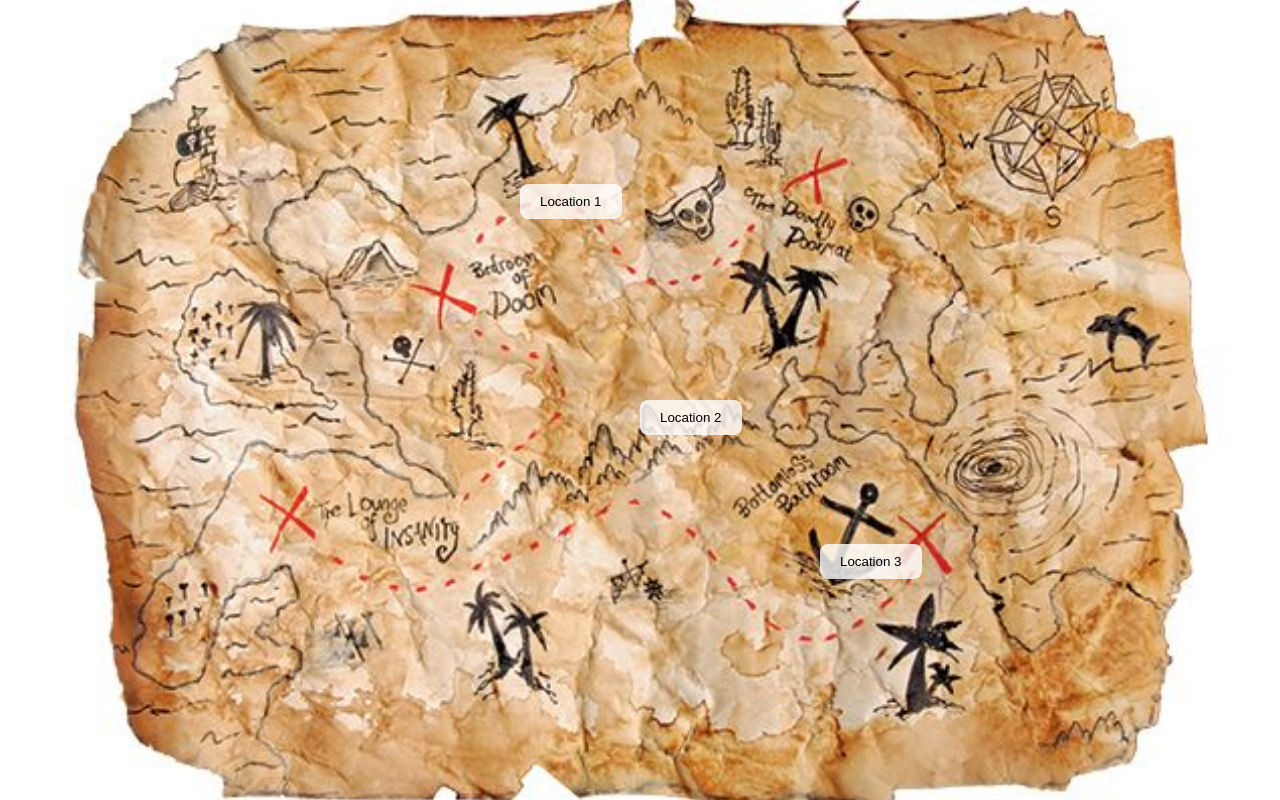
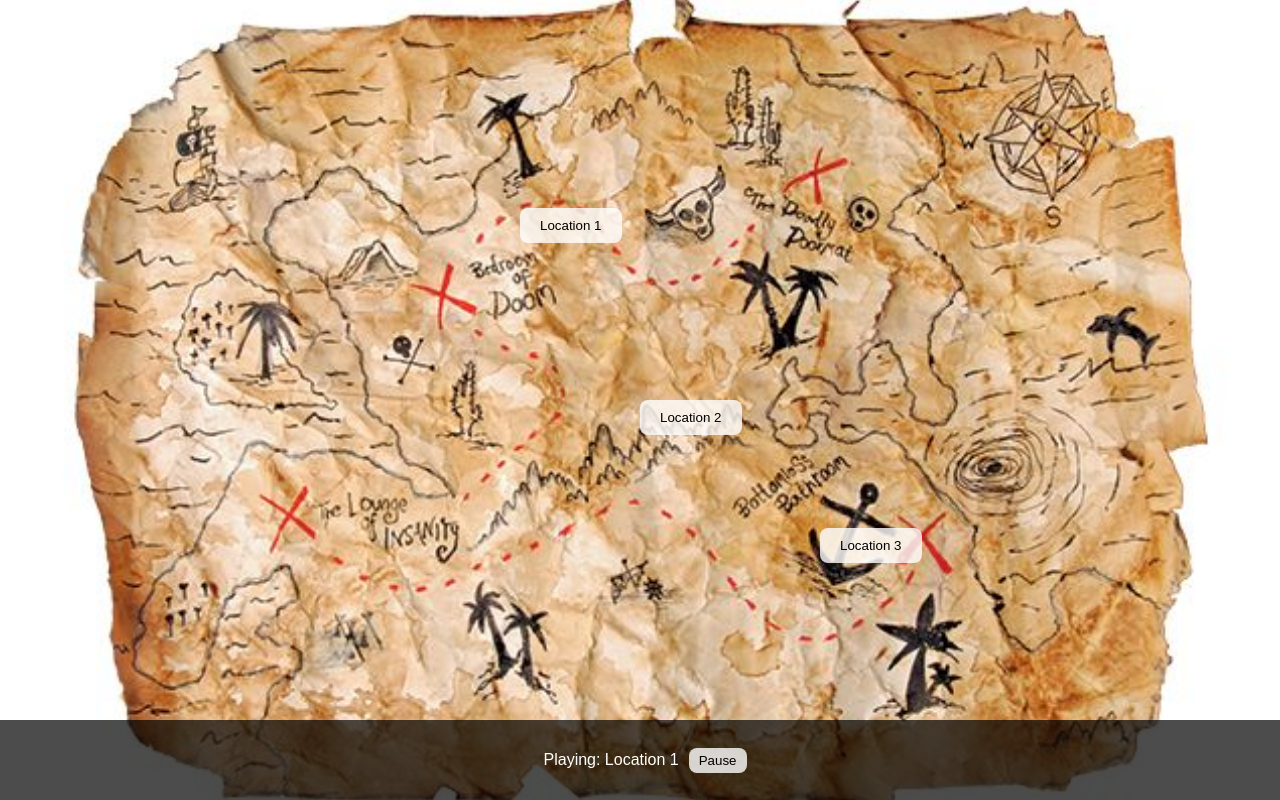
Before and after one commit to capatommy/TragWav, a plain HTML site: page index.html in a window 1280 px wide. Both pictures are taken after a click on the button "Location 1". Drawn offline with Linux system fonts and the light colour scheme.

Commit message:
Added control bar and logic for playing, pausing, and resuming tracks

```diff
--- a/index.html
+++ b/index.html
@@ -13,6 +13,7 @@
             background-size: cover;
             height: 100vh;
             display: flex;
+            flex-direction: column;
             justify-content: center;
             align-items: center;
         }
@@ -20,8 +21,8 @@
             position: relative;
             width: 90%;
             max-width: 600px;
-            height: 90%;
-            max-height: 800px;
+            height: 80%;
+            max-height: 700px;
             margin: auto;
         }
         .location-button {
@@ -36,6 +37,33 @@
         .location-button:hover {
             background-color: rgba(255, 255, 255, 1);
         }
+        .control-bar {
+            width: 100%;
+            height: 10%;
+            display: flex;
+            justify-content: center;
+            align-items: center;
+            background-color: rgba(0, 0, 0, 0.7);
+            color: white;
+            position: absolute;
+            bottom: 0;
+            left: 0;
+        }
+        .control-bar p {
+            margin: 0;
+            padding: 0 10px;
+        }
+        .control-bar button {
+            padding: 5px 10px;
+            background-color: rgba(255, 255, 255, 0.8);
+            border: none;
+            border-radius: 8px;
+            cursor: pointer;
+            transition: background-color 0.3s ease;
+        }
+        .control-bar button:hover {
+            background-color: rgba(255, 255, 255, 1);
+        }
         @media (max-width: 600px) {
             .location-button {
                 padding: 5px 10px;
@@ -45,9 +73,13 @@
 </head>
 <body>
     <div class="map">
-        <button class="location-button" style="top: 20%; left: 30%;" onclick="playTrack('track1.wav')">Location 1</button>
-        <button class="location-button" style="top: 50%; left: 50%;" onclick="playTrack('track2.wav')">Location 2</button>
-        <button class="location-button" style="top: 70%; left: 80%;" onclick="playTrack('track3.wav')">Location 3</button>
+        <button class="location-button" style="top: 20%; left: 30%;" onclick="playTrack('track1.wav', 'Location 1')">Location 1</button>
+        <button class="location-button" style="top: 50%; left: 50%;" onclick="playTrack('track2.wav', 'Location 2')">Location 2</button>
+        <button class="location-button" style="top: 70%; left: 80%;" onclick="playTrack('track3.wav', 'Location 3')">Location 3</button>
+    </div>
+    <div class="control-bar" id="controlBar">
+        <p id="currentTrack">No track playing</p>
+        <button id="pauseButton" onclick="pauseTrack()" disabled>Pause</button>
     </div>
     <script src="script.js"></script>
 </body>
--- a/script.js
+++ b/script.js
@@ -1,6 +1,40 @@
-function playTrack(track) {
-    var audio = new Audio('assets/' + track);
-    audio.play().catch(error => {
+let currentAudio = null;
+let currentTrack = null;
+
+function playTrack(track, location) {
+    if (currentAudio) {
+        currentAudio.pause();
+        currentAudio.currentTime = 0;
+    }
+
+    currentAudio = new Audio('assets/' + track);
+    currentTrack = location;
+
+    currentAudio.play().then(() => {
+        document.getElementById('currentTrack').textContent = `Playing: ${location}`;
+        document.getElementById('pauseButton').disabled = false;
+    }).catch(error => {
         console.error("Error playing the audio file:", error);
     });
+
+    currentAudio.onended = () => {
+        document.getElementById('currentTrack').textContent = "No track playing";
+        document.getElementById('pauseButton').disabled = true;
+    };
 }
+
+function pauseTrack() {
+    if (currentAudio && !currentAudio.paused) {
+        currentAudio.pause();
+        document.getElementById('pauseButton').textContent = "Play";
+        document.getElementById('pauseButton').onclick = resumeTrack;
+    }
+}
+
+function resumeTrack() {
+    if (currentAudio && currentAudio.paused) {
+        currentAudio.play();
+        document.getElementById('pauseButton').textContent = "Pause";
+        document.getElementById('pauseButton').onclick = pauseTrack;
+    }
+}
```
